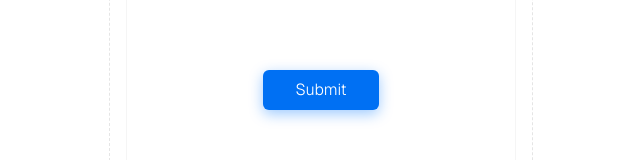
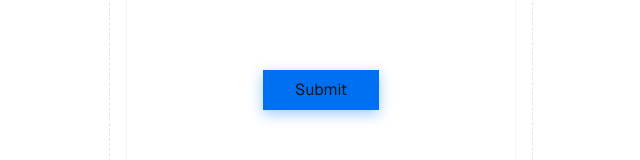
Before and after one commit to JaySuratwala/DCU_Practicum, a Next.js app in the folder Website/practicum-d/: page / in a window 1280 px wide. Shown: the part 515-675 px from the top of the page, without its empty margins (319-959 px from the left). Built offline with nearby package versions, Linux system fonts and the light colour scheme.

Commit message:
button border removed

```diff
--- a/Website/practicum-d/app/buttons.tsx
+++ b/Website/practicum-d/app/buttons.tsx
@@ -30,8 +30,8 @@ export const buttons = [
     description: "Submit button for form submission",
     component: (
       <button
-        type="submit" // ✅ Important: This triggers form submission
-        className="shadow-[0_4px_14px_0_rgb(0,118,255,39%)] hover:shadow-[0_6px_20px_rgba(0,118,255,23%)] hover:bg-[rgba(0,118,255,0.9)] px-8 py-2 bg-[#0070f3] rounded-md text-white font-light transition duration-200 ease-linear"
+        type="submit" //  Important: This triggers form submission
+        className="shadow-[0_4px_14px_0_rgb(0,118,255,39%)] hover:shadow-[0_6px_20px_rgba(0,118,255,23%)] hover:bg-[rgba(0,118,255,0.9)] px-8 py-2 bg-[#0070f3] "
       >
         Submit
       </button>
```
